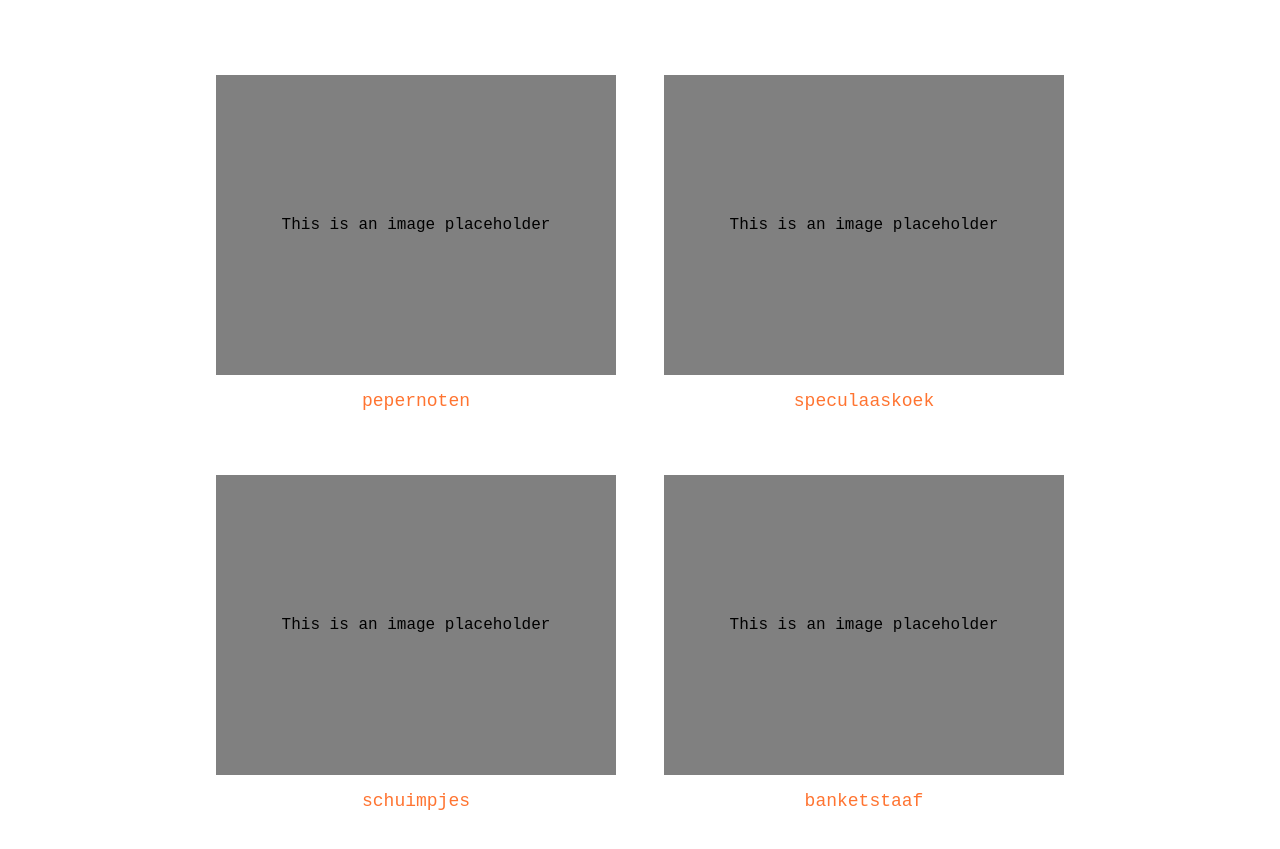
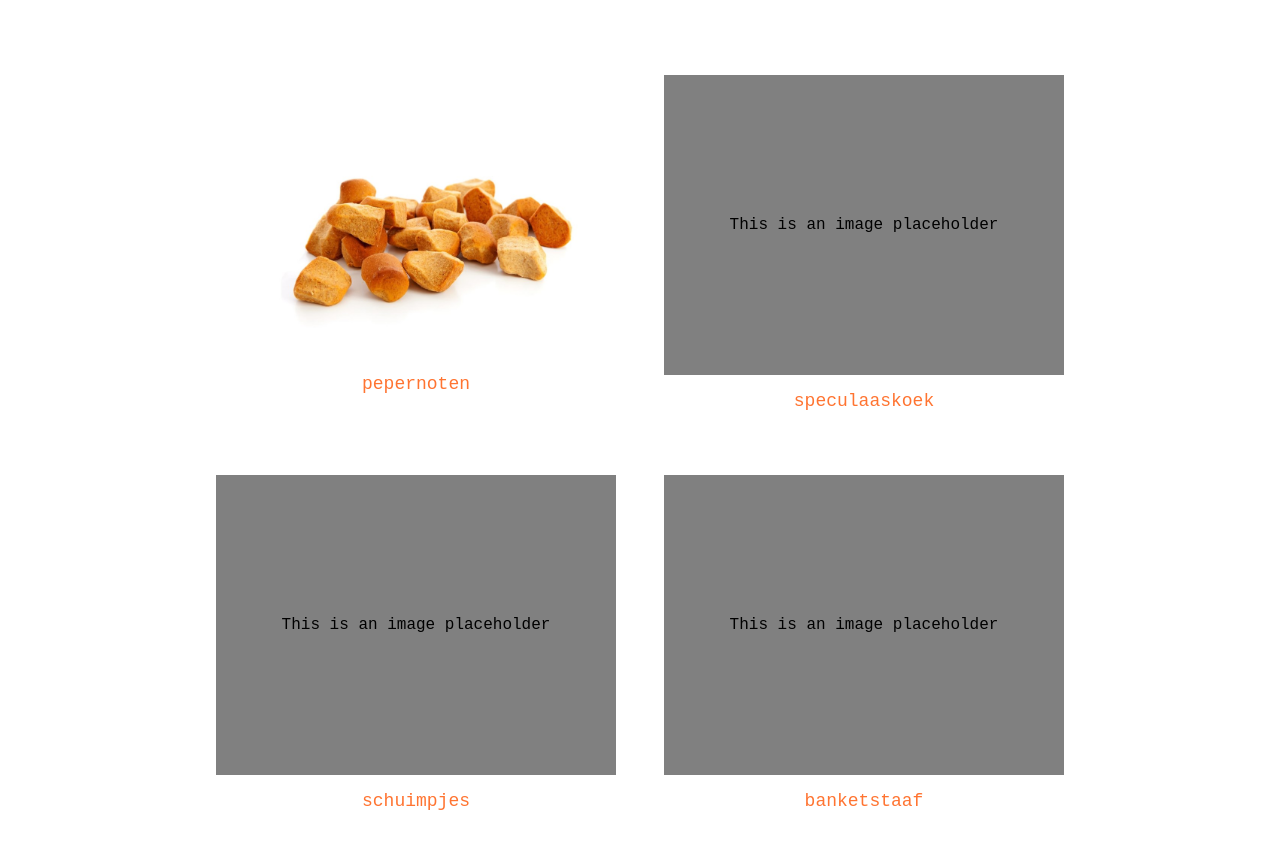
Before and after one commit to cdlvw/odin-recipes, a plain HTML site: page index.html in a window 1280 px wide. Shown: the part 962-1811 px from the top of the page. Drawn offline with Linux system fonts and the light colour scheme.

Commit message:
pepernoten image added

```diff
--- a/index.html
+++ b/index.html
@@ -19,7 +19,7 @@
         <div class="main">
             <div class="recipes">
                 <div class="recipe">
-                    <div class="image-placeholder">This is an image placeholder</div>
+                    <img src="recipes/pepernoten.jpg" class="image">
                     <p><a href="recipes/pepernoten.html">pepernoten</a></p>
                 </div>
                 <div class="recipe">
--- a/style.css
+++ b/style.css
@@ -96,6 +96,11 @@ a:hover {
     background-color: gray;
 }
 
+.image {
+    width: 400px;
+    height: auto;
+}
+
 .back {
     margin: 12px;
     padding: 8px;
```
Also changed, not shown: recipes/pepernoten.html (+1 -1 lines).
